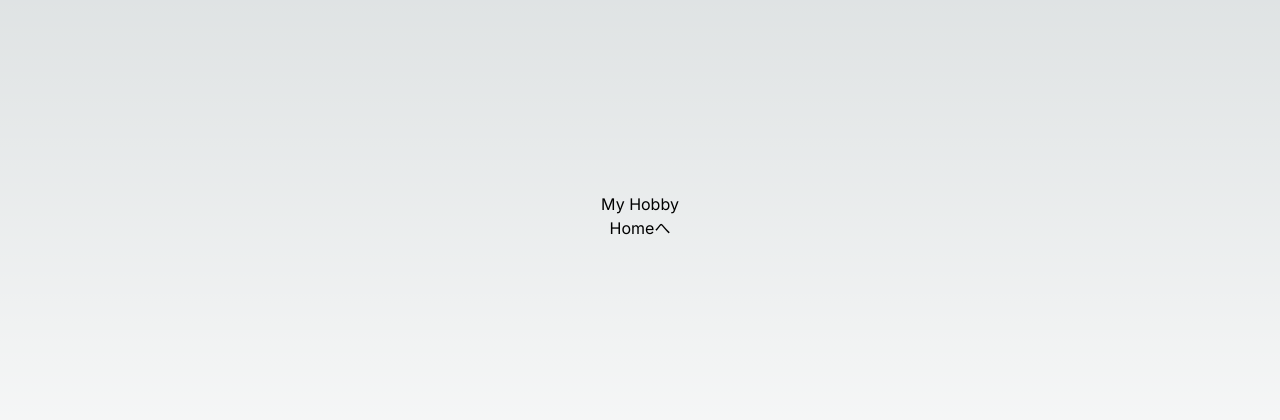
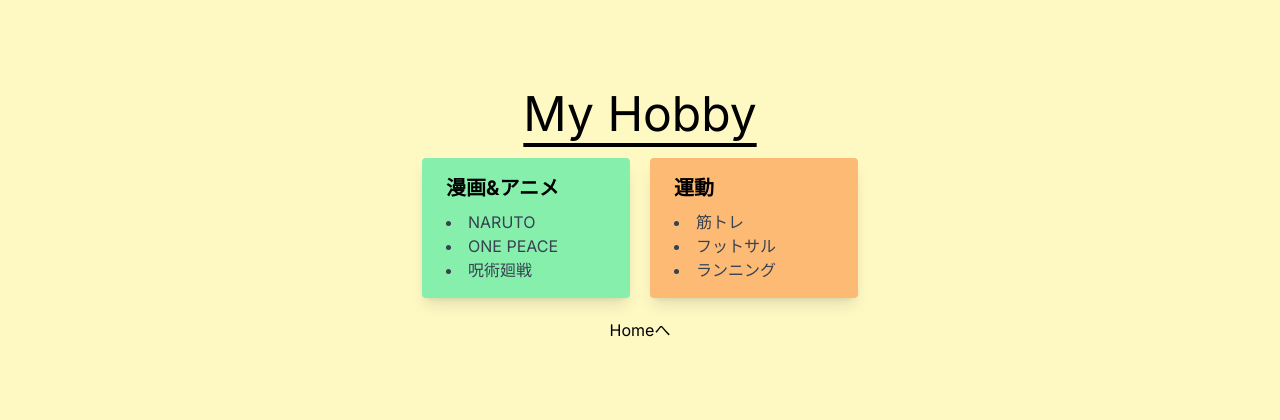
Before and after one commit to nokhysh/my-app, a Next.js app: page /hobby in a window 1280 px wide. Shown: the part 184-604 px from the top of the page. Built offline with nearby package versions, Linux system fonts and the light colour scheme.

Commit message:
趣味ページの作成

```diff
--- a/src/app/hobby/page.tsx
+++ b/src/app/hobby/page.tsx
@@ -1,12 +1,34 @@
-import Link from 'next/link';
+import Link from "next/link";
 
 const Hobby = () => {
   return (
-    <div className="flex flex-col min-h-screen items-center justify-center">
-      <div className="">My Hobby</div>
+    <div className="flex flex-col min-h-screen items-center justify-center bg-yellow-100 gap-5">
+      <div className="text-5xl underline underline-offset-[12px]">My Hobby</div>
+      <div className="flex gap-5">
+        <div className="w-52 rounded overflow-hidden shadow-lg bg-green-300">
+          <div className="px-6 py-4">
+            <div className="font-bold text-xl mb-2">漫画&アニメ</div>
+            <div className="text-gray-700 text-base">
+              <li>NARUTO</li>
+              <li>ONE PEACE</li>
+              <li>呪術廻戦</li>
+            </div>
+          </div>
+        </div>
+        <div className="w-52 rounded overflow-hidden shadow-lg bg-orange-300">
+          <div className="px-6 py-4">
+            <div className="font-bold text-xl mb-2">運動</div>
+            <div className="text-gray-700 text-base">
+              <li>筋トレ</li>
+              <li>フットサル</li>
+              <li>ランニング</li>
+            </div>
+          </div>
+        </div>
+      </div>
       <Link href="/">Homeへ</Link>
     </div>
   );
-}
+};
 
 export default Hobby;
```
